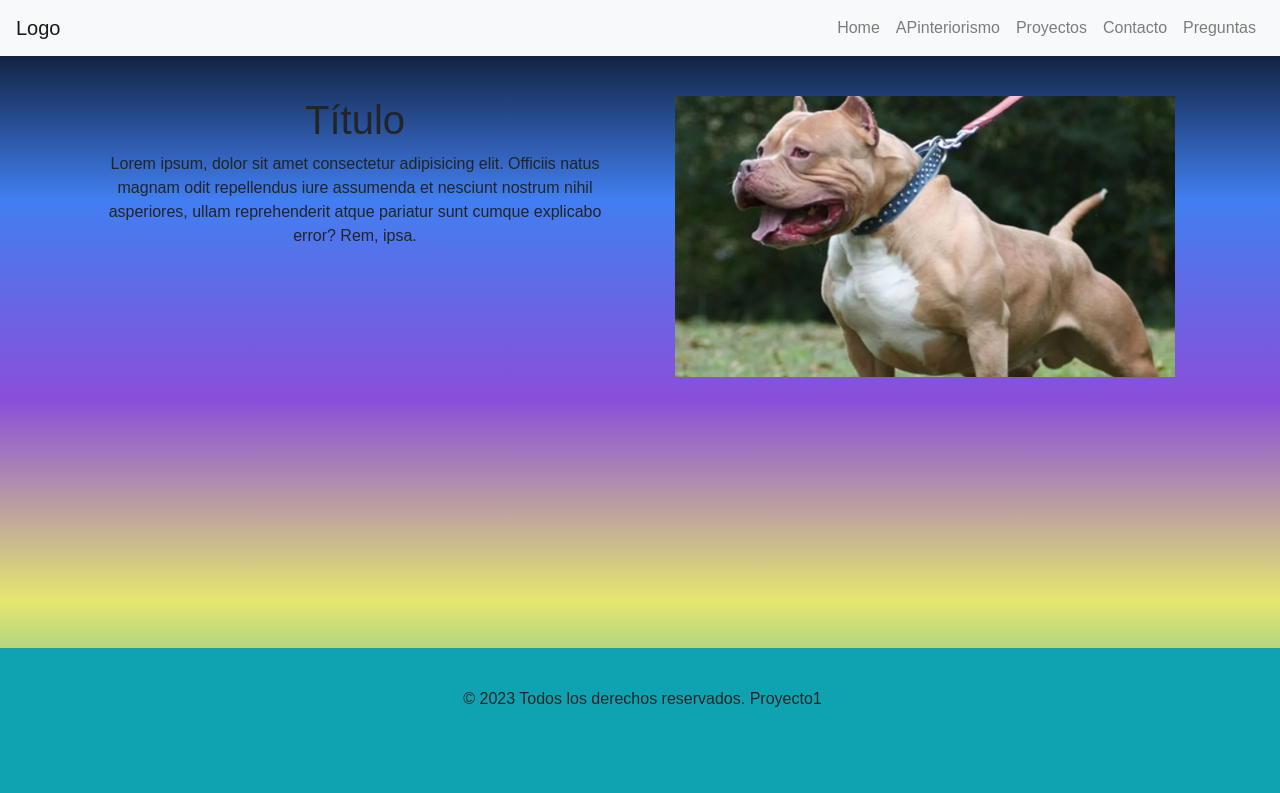
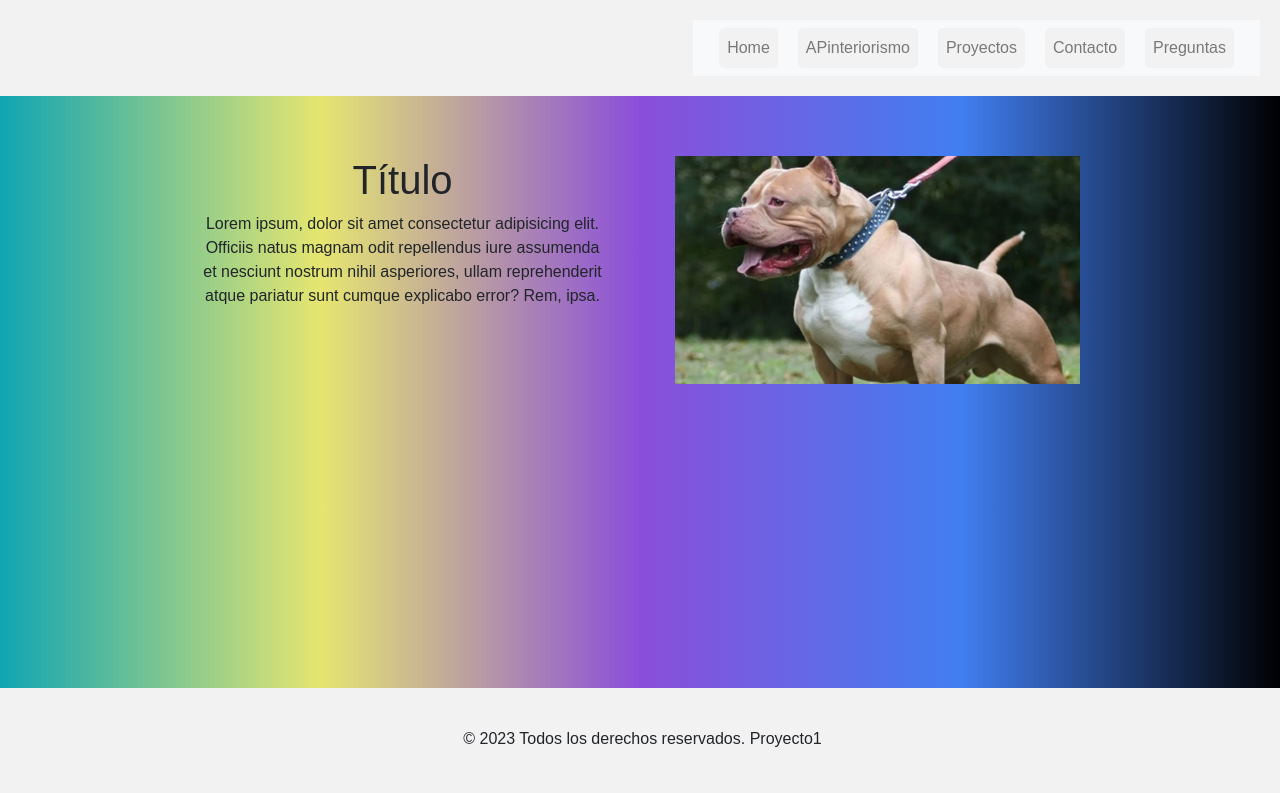
Before and after one commit to EzequielFrades/PreEntrega2-Frades, a website: page pages/coder.html in a window 1280 px wide. Drawn offline with nearby package versions, Linux system fonts and the light colour scheme.

Commit message:
cambios sas

```diff
--- a/pages/coder.html
+++ b/pages/coder.html
@@ -5,19 +5,16 @@
     <meta http-equiv="X-UA-Compatible" content="IE=edge">
     <meta name="viewport" content="width=device-width, initial-scale=1.0">
     <link rel="stylesheet" href="https://stackpath.bootstrapcdn.com/bootstrap/4.5.2/css/bootstrap.min.css">
-    <link rel="stylesheet" href="/ccs/styles.css">
+    <link rel="stylesheet" href="/scss/style.css">
     <title>Proyecto1</title>
 </head>
 <body>
     <!-- Comentario 1: Encabezado con barra de navegación -->
     <header>
-        <nav class="navbar navbar-expand-lg navbar-light bg-light">
-            <a class="navbar-brand" href="#">Logo</a>
-            <button class="navbar-toggler" type="button" data-toggle="collapse" data-target="#navbarNav" aria-controls="navbarNav" aria-expanded="false" aria-label="Toggle navigation">
-                <span class="navbar-toggler-icon"></span>
-            </button>
-            <div class="collapse navbar-collapse" id="navbarNav">
-                <ul class="navbar-nav ml-auto">
+        <div class="logo"></div>
+        <nav class="navbar navbar-expand-lg navbar-light bg-light justify-content-end">
+            <div class="collapse navbar-collapse justify-content-end" id="navbarNav">
+                <ul class="navbar-nav">
                     <li class="nav-item">
                         <a class="nav-link" href="/pages/coder.html">Home</a>
                     </li>
--- /dev/null
+++ b/scss/style.scss
@@ -0,0 +1,5 @@
+@import 'substyles/coder';
+@import 'substyles/syles1';
+@import 'substyles/styles2';
+@import 'substyles/styles3';
+@import 'substyles/styles4';
--- a/ccs/styles.css
+++ b/scss/substyles/coder.scss
@@ -8,10 +8,20 @@ body {
     min-height: 100vh;
     background: hsla(185, 84%, 38%, 1);
     background: linear-gradient(90deg, hsla(185, 84%, 38%, 1) 0%, hsla(60, 70%, 67%, 1) 25%, hsla(266, 65%, 58%, 1) 50%, hsla(219, 86%, 60%, 1) 75%, hsla(0, 0%, 0%, 1) 100%);
-    background: -moz-linear-gradient(90deg, hsla(185, 84%, 38%, 1) 0%, hsla(60, 70%, 67%, 1) 25%, hsla(266, 65%, 58%, 1) 50%, hsla(219, 86%, 60%, 1) 75%, hsla(0, 0%, 0%, 1) 100%);
-    background: -webkit-linear-gradient(90deg, hsla(185, 84%, 38%, 1) 0%, hsla(60, 70%, 67%, 1) 25%, hsla(266, 65%, 58%, 1) 50%, hsla(219, 86%, 60%, 1) 75%, hsla(0, 0%, 0%, 1) 100%);
-    filter: progid: DXImageTransform.Microsoft.gradient( startColorstr="#0fa3b1", endColorstr="#E6E66F", GradientType=1 );
 }
+
+.navbar-brand {
+    font-weight: bold;
+}
+
+.navbar-nav {
+    margin-left: auto;
+}
+
+.nav-link {
+    margin-right: 10px;
+}
+
 
 .container {
     padding-top: 20px;
@@ -42,7 +52,7 @@ body {
 }
 
 footer {
-    background-color: #0FA3B1;
+    background-color: #fafafa;
     padding: 10px;
     text-align: center;
     margin-top: 20px;
--- a/ccs/styles2.css
+++ b/scss/substyles/styles2.scss
@@ -1,11 +1,3 @@
-/* Estilos generales */
-body {
-    font-family: Arial, sans-serif;
-    margin: 0;
-    padding: 0;
-    background-color: #c0c0c0;
-}
-
 .container {
     max-width: 600px;
     margin: 0 auto;
--- a/ccs/styles3.css
+++ b/scss/substyles/styles3.scss
@@ -1,11 +1,3 @@
-/* Estilos generales */
-body {
-    font-family: Arial, sans-serif;
-    margin: 0;
-    padding: 0;
-    background-color: #c9c9c9;
-}
-
 .container {
     max-width: 1200px;
     margin: 0 auto;
--- a/ccs/styles1.css
+++ b/scss/substyles/styles4.scss
@@ -1,12 +1,3 @@
-/* Estilos generales */
-body {
-    font-family: Arial, sans-serif;
-    margin: 0;
-    padding: 0;
-    background-color: #7c7878;
-    height: 100vh;
-}
-
 .container {
     max-width: 960px;
     margin: 0 auto;
@@ -43,52 +34,29 @@ nav a {
     color: #000;
     border-radius: 5px;
 }
-
 main {
     padding: 20px;
 }
 
-.contact-container {
-    display: flex;
-    justify-content: center;
-}
 
-.contact-form {
-    width: 100%;
-    max-width: 400px;
-}
-
-.contact-form h1 {
+.faq-section {
     text-align: center;
-}
-
-.form-group {
     margin-bottom: 20px;
 }
 
-label {
-    display: block;
+.faq-item {
+    margin-bottom: 20px;
+}
+
+.question {
+    font-size: 24px;
     font-weight: bold;
 }
 
-input[type="text"],
-input[type="email"],
-textarea {
-    width: 100%;
-    padding: 10px;
-    border-radius: 5px;
-    border: 1px solid #ccc;
-}
-
-button[type="submit"] {
-    display: block;
-    width: 100%;
-    padding: 10px;
-    background-color: #f2f2f2;
-    color: #000;
-    border: none;
-    border-radius: 5px;
-    cursor: pointer;
+.answer {
+    font-size: 16px;
+    color: #555;
+    line-height: 1.5;
 }
 
 footer {
@@ -96,7 +64,8 @@ footer {
     padding: 10px;
     text-align: center;
     margin-top: 20px;
-    position: absolute;
+    position: fixed;
     bottom: 0;
-    width: 100vw;
+    left: 0;
+    width: 100%;
 }
--- a/ccs/styles4.css
+++ b/scss/substyles/syles1.scss
@@ -1,11 +1,3 @@
-/* Estilos generales */
-body {
-    font-family: Arial, sans-serif;
-    background-color: #797878;
-    margin: 0;
-    padding: 0;
-}
-
 .container {
     max-width: 960px;
     margin: 0 auto;
@@ -42,29 +34,52 @@ nav a {
     color: #000;
     border-radius: 5px;
 }
+
 main {
     padding: 20px;
 }
 
+.contact-container {
+    display: flex;
+    justify-content: center;
+}
 
-.faq-section {
+.contact-form {
+    width: 100%;
+    max-width: 400px;
+}
+
+.contact-form h1 {
     text-align: center;
+}
+
+.form-group {
     margin-bottom: 20px;
 }
 
-.faq-item {
-    margin-bottom: 20px;
-}
-
-.question {
-    font-size: 24px;
+label {
+    display: block;
     font-weight: bold;
 }
 
-.answer {
-    font-size: 16px;
-    color: #555;
-    line-height: 1.5;
+input[type="text"],
+input[type="email"],
+textarea {
+    width: 100%;
+    padding: 10px;
+    border-radius: 5px;
+    border: 1px solid #ccc;
+}
+
+button[type="submit"] {
+    display: block;
+    width: 100%;
+    padding: 10px;
+    background-color: #f2f2f2;
+    color: #000;
+    border: none;
+    border-radius: 5px;
+    cursor: pointer;
 }
 
 footer {
@@ -72,8 +87,7 @@ footer {
     padding: 10px;
     text-align: center;
     margin-top: 20px;
-    position: fixed;
+    position: absolute;
     bottom: 0;
-    left: 0;
-    width: 100%;
+    width: 100vw;
 }
```
Also changed, not shown: pages/contacto.html (+2 -2 lines), pages/index.html (+2 -5 lines), pages/otrohtml.html (+2 -5 lines), pages/otrohtml1.html (+3 -5 lines), scss/style.css (added), scss/styles.scss (deleted), 1 other file.
